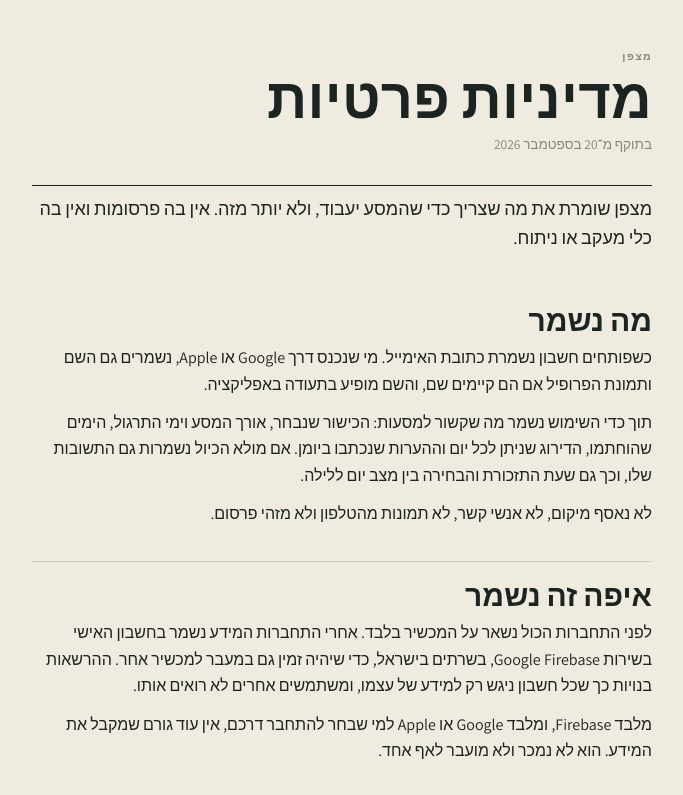
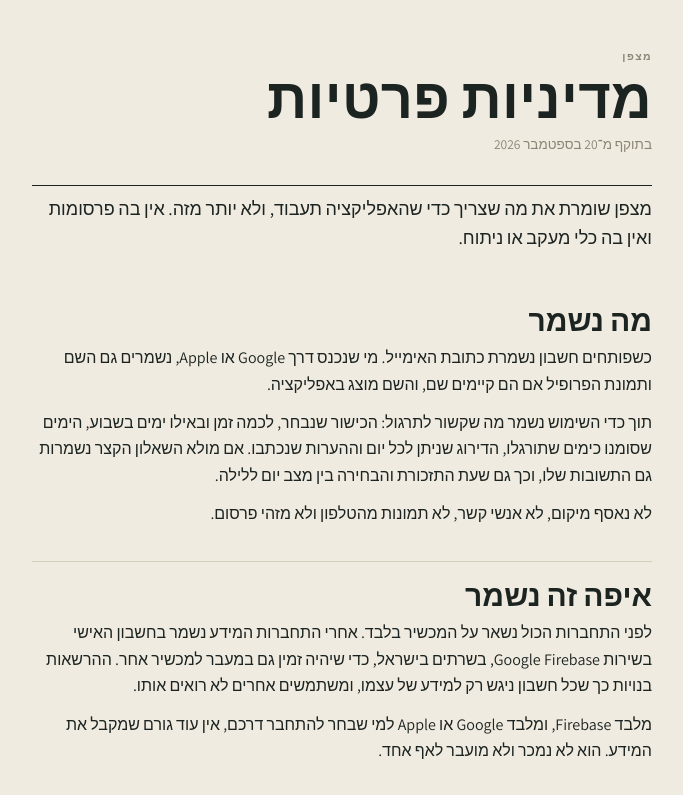
Before and after one commit to Velocity120/matzpen-site, a plain HTML site: page index.html in a window 1280 px wide. Shown: the top 795 px of the page, without its empty margins (298-981 px from the left). Drawn offline with Linux system fonts and the light colour scheme; a web font is replaced by a local one.

Commit message:
Plain words in the policy instead of the app's own vocabulary

```diff
--- a/index.html
+++ b/index.html
@@ -93,11 +93,11 @@
   <p class="sub">בתוקף מ־20 בספטמבר 2026</p>
 </header>
 
-<p class="lead">מצפן שומרת את מה שצריך כדי שהמסע יעבוד, ולא יותר מזה. אין בה פרסומות ואין בה כלי מעקב או ניתוח.</p>
+<p class="lead">מצפן שומרת את מה שצריך כדי שהאפליקציה תעבוד, ולא יותר מזה. אין בה פרסומות ואין בה כלי מעקב או ניתוח.</p>
 
 <h2>מה נשמר</h2>
-<p>כשפותחים חשבון נשמרת כתובת האימייל. מי שנכנס דרך Google או Apple, נשמרים גם השם ותמונת הפרופיל אם הם קיימים שם, והשם מופיע בתעודה באפליקציה.</p>
-<p>תוך כדי השימוש נשמר מה שקשור למסעות: הכישור שנבחר, אורך המסע וימי התרגול, הימים שהוחתמו, הדירוג שניתן לכל יום וההערות שנכתבו ביומן. אם מולא הכיול נשמרות גם התשובות שלו, וכך גם שעת התזכורת והבחירה בין מצב יום ללילה.</p>
+<p>כשפותחים חשבון נשמרת כתובת האימייל. מי שנכנס דרך Google או Apple, נשמרים גם השם ותמונת הפרופיל אם הם קיימים שם, והשם מוצג באפליקציה.</p>
+<p>תוך כדי השימוש נשמר מה שקשור לתרגול: הכישור שנבחר, לכמה זמן ובאילו ימים בשבוע, הימים שסומנו כימים שתורגלו, הדירוג שניתן לכל יום וההערות שנכתבו. אם מולא השאלון הקצר נשמרות גם התשובות שלו, וכך גם שעת התזכורת והבחירה בין מצב יום ללילה.</p>
 <p>לא נאסף מיקום, לא אנשי קשר, לא תמונות מהטלפון ולא מזהי פרסום.</p>
 
 <h2>איפה זה נשמר</h2>
@@ -118,8 +118,8 @@
 
 <div class="en">
   <h2>Privacy policy, in short</h2>
-  <p>Matzpen helps a person pick one skill and practice it daily. It has no ads and no analytics or tracking tools.</p>
-  <p>Creating an account stores an email address. Signing in with Google or Apple also stores the name and profile photo if the account has them. While the app is in use it stores what the journeys are made of: the chosen skill, its length and practice days, the days that were checked in, the daily rating and the journal notes, plus the quiz answers, the reminder time and the day or night setting. No location, contacts, photos or advertising identifiers are collected.</p>
+  <p>Matzpen helps a person pick one skill and practice it a little every day. It has no ads and no analytics or tracking tools.</p>
+  <p>Creating an account stores an email address. Signing in with Google or Apple also stores the name and profile photo if the account has them. While the app is in use it stores what the practice is made of: the chosen skill, how long it runs and on which weekdays, the days marked as practiced, the daily rating and the notes written alongside them, plus the answers to the short questionnaire, the reminder time and the day or night setting. No location, contacts, photos or advertising identifiers are collected.</p>
   <p>Before signing in everything stays on the device. After signing in the data is kept in a personal account on Google Firebase, on servers in Israel, so it is there on a new device as well. Security rules limit each account to its own data. Apart from Firebase, and from Google or Apple for those who sign in through them, nothing is shared with anyone, and nothing is sold.</p>
   <p>An account can be deleted from inside the app, in the "אני" tab. Deletion covers both the device and the cloud copy, happens immediately and cannot be undone. Anyone without access to the app can write to <a href="mailto:mirablumkin@gmail.com">mirablumkin@gmail.com</a> from the address the account was opened with.</p>
   <p>The app is not intended for children under 13.</p>
```
